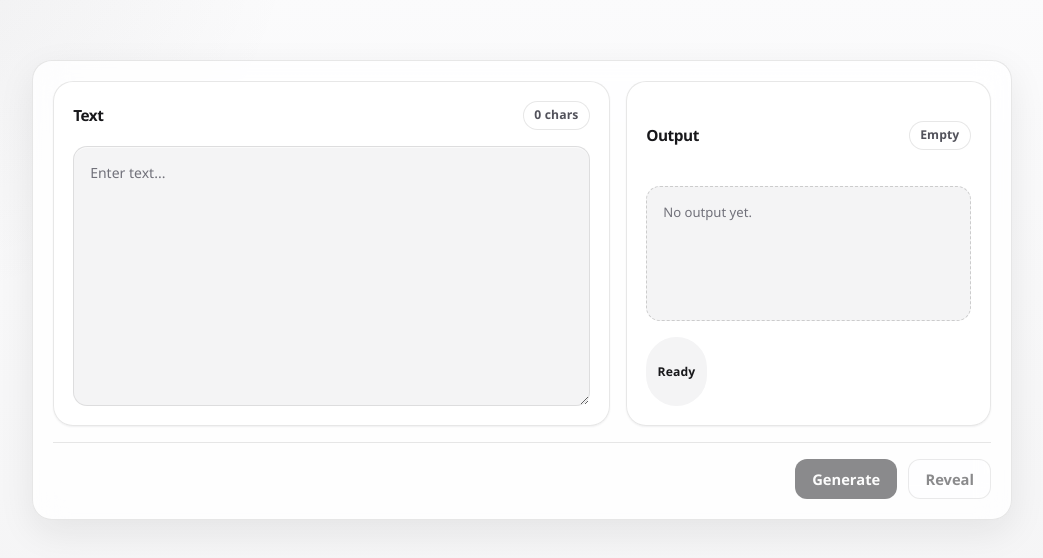
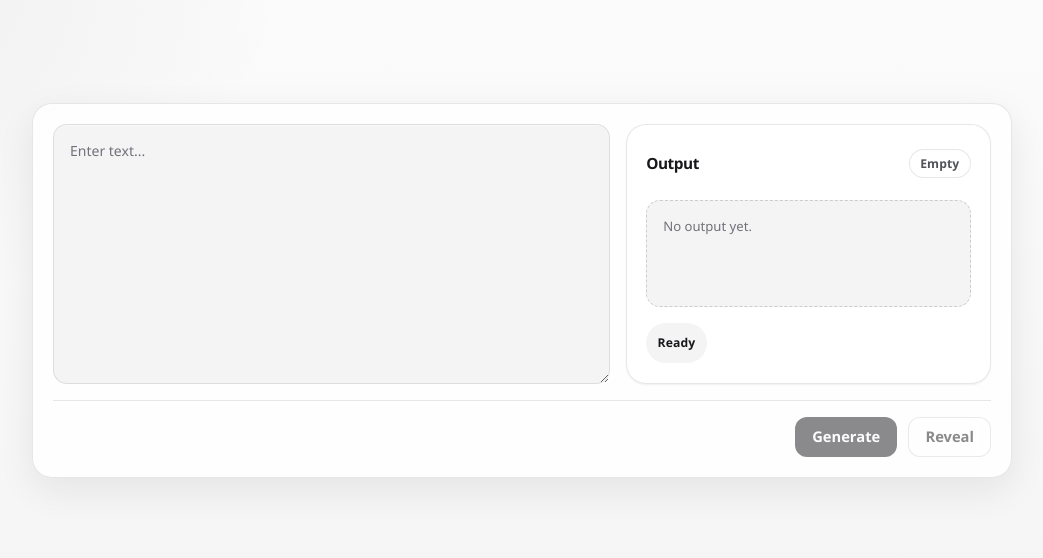
Before and after one commit to Stephanvs/OpenSpeak, a Svelte app in the folder apps/yapper/: page / in a window 1280 px wide. Shown: the part 110-668 px from the top of the page, without its empty margins (118-1161 px from the left). Built offline with nearby package versions, Linux system fonts and the light colour scheme.

Commit message:
feat: simplify the main screen

```diff
--- a/apps/yapper/src/renderer/src/components/SpeechSection.svelte
+++ b/apps/yapper/src/renderer/src/components/SpeechSection.svelte
@@ -20,17 +20,10 @@
   }
 
   $: statusMeta = statusMetaByTone[statusTone]
-  $: characterCount = text.length
 </script>
 
 <section class="launcher-frame surface-card">
   <div class="launcher-grid">
-    <div class="launcher-card launcher-card--editor surface-card surface-card--flat">
-      <div class="launcher-card-head">
-        <h1 id="tts-input-title" class="launcher-card-title">Text</h1>
-        <Badge tone="outline">{characterCount} chars</Badge>
-      </div>
-
     <textarea
       aria-labelledby="tts-input-title"
       class="launcher-textarea"
@@ -39,7 +32,6 @@
       rows="8"
       placeholder="Enter text..."
     ></textarea>
-    </div>
 
     <div class="launcher-card surface-card surface-card--flat">
       <div class="launcher-card-head">
```
Lines whose indentation alone changed are shown as unchanged.
